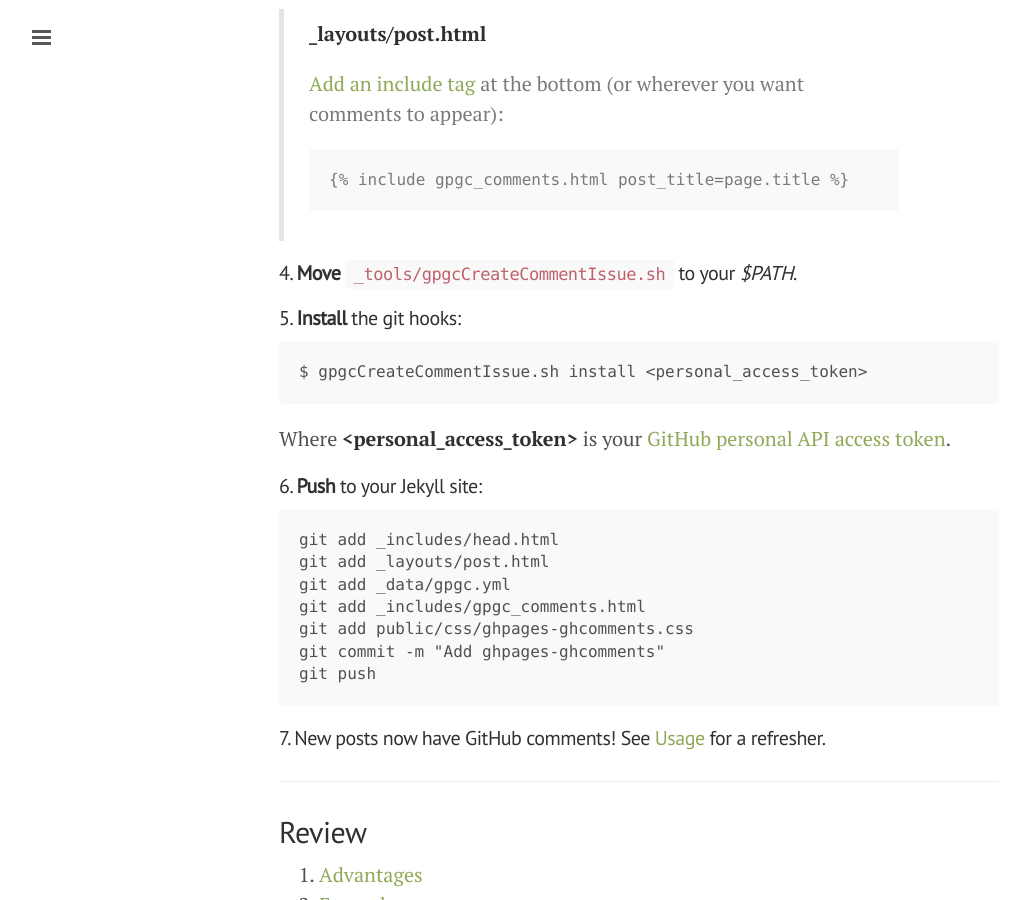
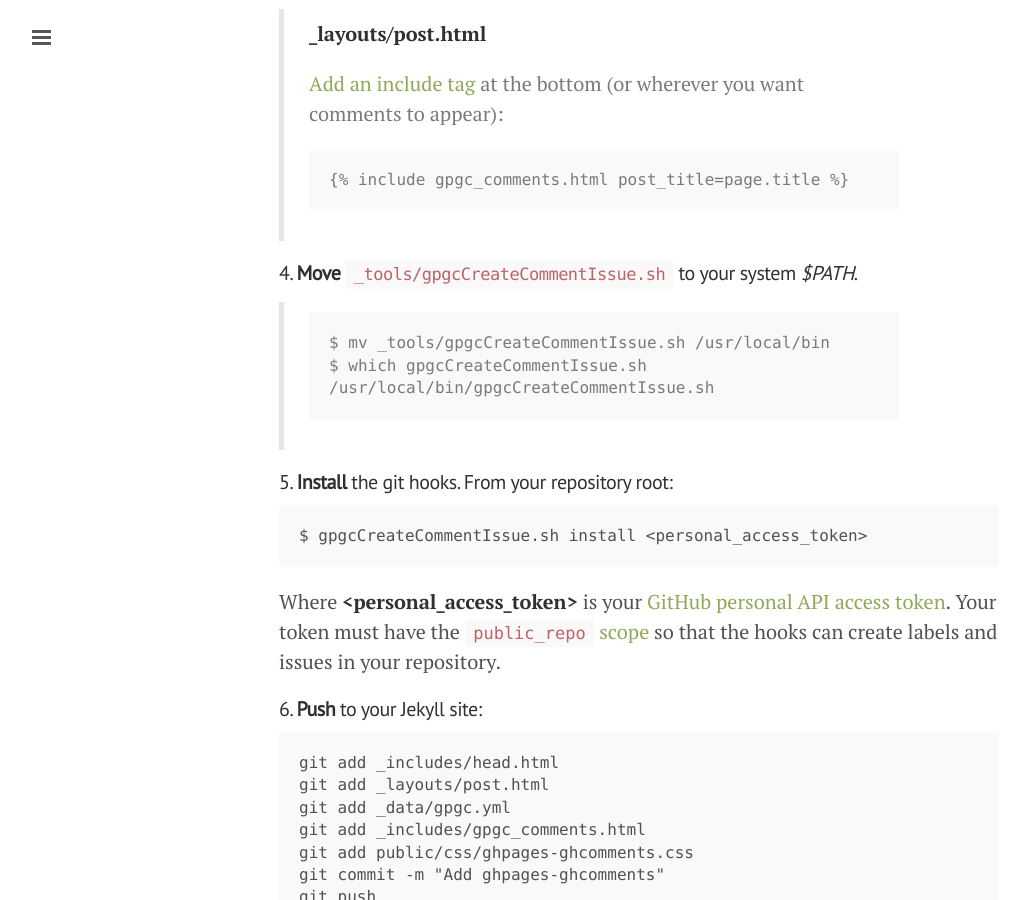
Before and after one commit to wireddown/ghpages-ghcomments, a Jekyll site: the page built from setup.md, in a window 1280 px wide and 900 px high, scrolled down 1328 px. Shown: the whole window, without its empty margins (1-1029 px from the left). Built offline with Jekyll 4.4.1, drawn with Linux system fonts in a browser that asks for light colours; Markdown is read by kramdown in place of the engine named in the settings.

Commit message:
Partial fix for #8: Improvements needed for setup documentation
1. When installing the git hooks,

* $PATH is not very specific
* the starting directory is not specified
* which OAuth token privileges are required is not specified

````diff
--- a/setup.md
+++ b/setup.md
@@ -56,15 +56,21 @@ Setup is fast -- these commits show just how easy it is:
 > {% include gpgc_comments.html post_title=page.title %}
 > ```
 
-#### <a name="step-4"></a>4. **Move** `_tools/gpgcCreateCommentIssue.sh` to your *$PATH*.
+#### <a name="step-4"></a>4. **Move** `_tools/gpgcCreateCommentIssue.sh` to your system *$PATH*.
 
-#### 5. **Install** the git hooks:
+> ```
+> $ mv _tools/gpgcCreateCommentIssue.sh /usr/local/bin
+> $ which gpgcCreateCommentIssue.sh
+> /usr/local/bin/gpgcCreateCommentIssue.sh
+> ```
+
+#### 5. **Install** the git hooks. From your repository root:
 
 ```
 $ gpgcCreateCommentIssue.sh install <personal_access_token>
 ```
 
-Where **\<personal\_access\_token\>** is your [GitHub personal API access token](https://help.github.com/articles/creating-an-access-token-for-command-line-use/).
+Where **\<personal\_access\_token\>** is your [GitHub personal API access token](https://help.github.com/articles/creating-an-access-token-for-command-line-use/). Your token must have the `public_repo` [scope](https://developer.github.com/v3/oauth/#scopes) so that the hooks can create labels and issues in your repository.
 
 #### 6. **Push** to your Jekyll site:
 
````
Also changed, not shown: advanced.md (+1 -1 lines).
